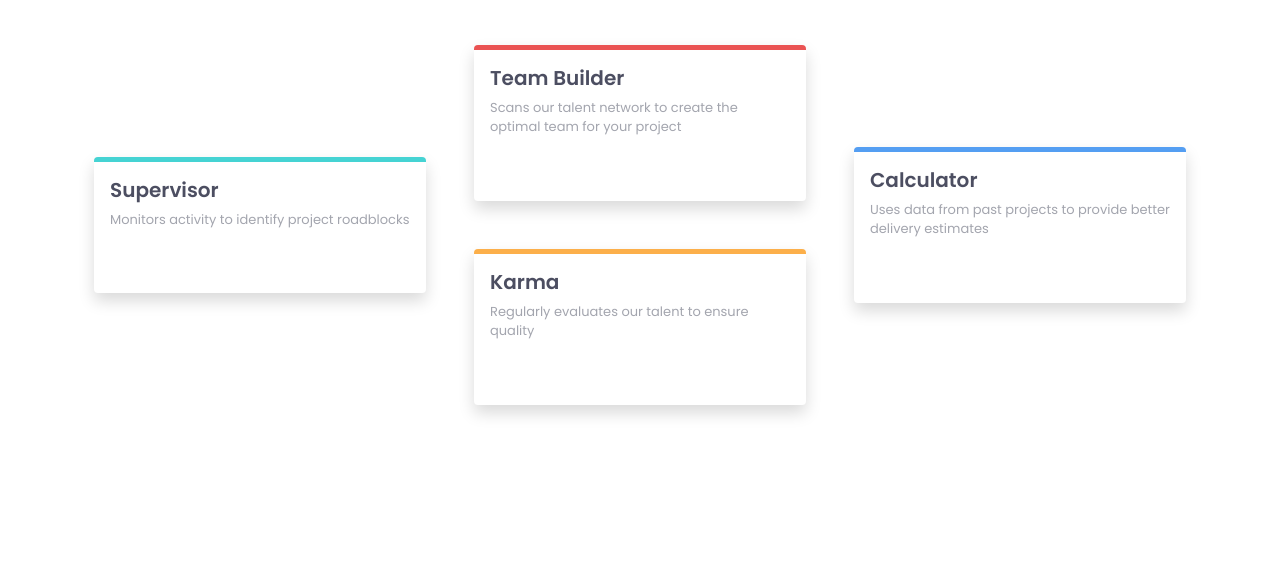
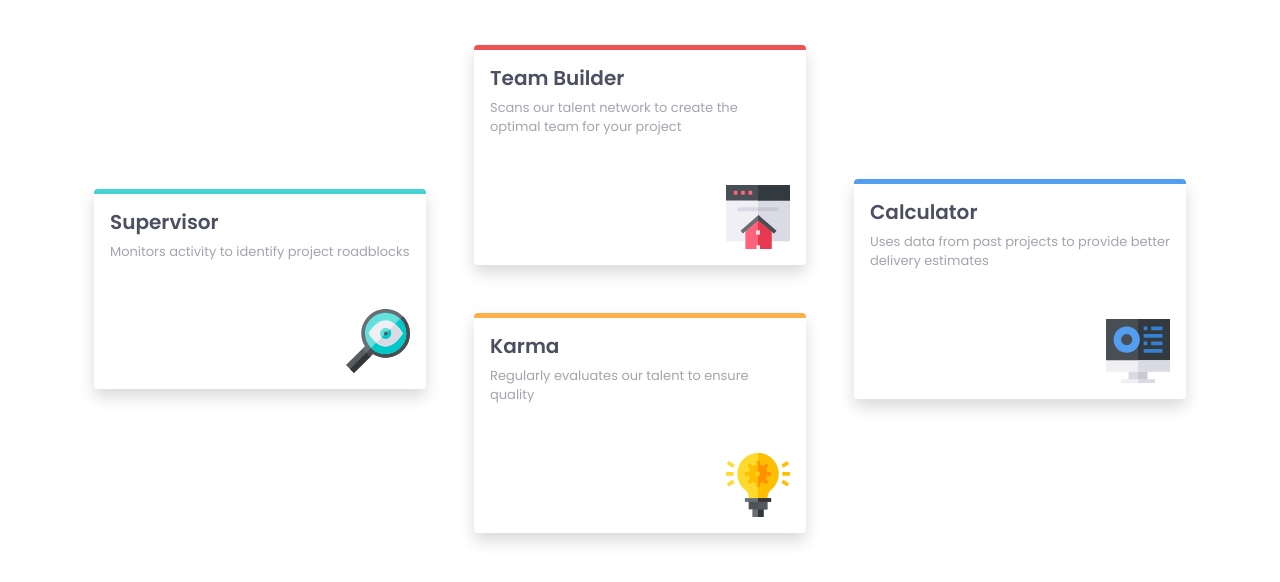
Before and after one commit to dosunounodev/FM04, a website: page index.html in a window 1280 px wide. Shown: the part 272-854 px from the top of the page. Before the commit the page ends 800 px from the top, so only its background shows below. Drawn offline with Linux system fonts and the light colour scheme; the site is published under a folder, as on GitHub Pages, so addresses that start at the root find nothing.

Commit message:
ruta de assets fixeada

```diff
--- a/index.html
+++ b/index.html
@@ -39,7 +39,7 @@
                 <p class="card-text text-secondary card-text-font">Monitors activity to identify project roadblocks</p>
               </div>
               <div class="d-flex mt-5 justify-content-end icon-container">
-                <img class="" src="/assets/images/icon-supervisor.svg" alt="">
+                <img class="" src="assets/images/icon-supervisor.svg" alt="">
               </div>
             </div>  <!-- Body Card  -->
           </div>  <!-- Card  -->
@@ -55,7 +55,7 @@
                 <p class="card-text text-secondary card-text-font">Scans our talent network to create the optimal team for your project</p>
               </div>
               <div class="d-flex mt-5 justify-content-end icon-container">
-                <img class="" src="/assets/images/icon-team-builder.svg" alt="">
+                <img class="" src="assets/images/icon-team-builder.svg" alt="">
               </div>
             </div>  <!-- Body Card  -->
           </div>  <!-- Card  -->
@@ -67,7 +67,7 @@
                 <p class="card-text text-secondary card-text-font">Regularly evaluates our talent to ensure quality</p>
               </div>
               <div class="d-flex mt-5 justify-content-end icon-container">
-                <img class="" src="/assets/images/icon-karma.svg" alt="">
+                <img class="" src="assets/images/icon-karma.svg" alt="">
               </div>
             </div>  <!-- Body Card  -->
           </div>  <!-- Card  -->
@@ -83,7 +83,7 @@
                 <p class="card-text text-secondary card-text-font">Uses data from past projects to provide better delivery estimates</p>
               </div>
               <div class="d-flex mt-5 justify-content-end icon-container">
-                <img class="" src="/assets/images/icon-calculator.svg" alt="">
+                <img class="" src="assets/images/icon-calculator.svg" alt="">
               </div>
             </div>  <!-- Body Card  -->
           </div>  <!-- Card  -->
```
